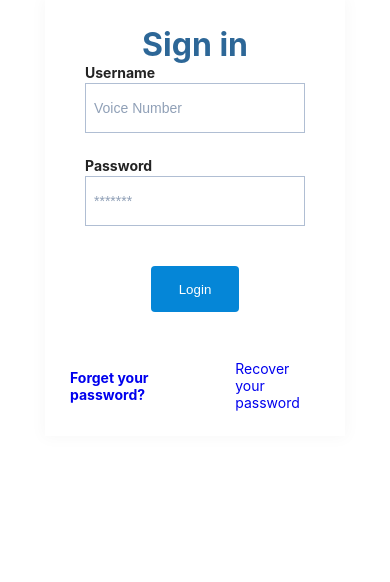
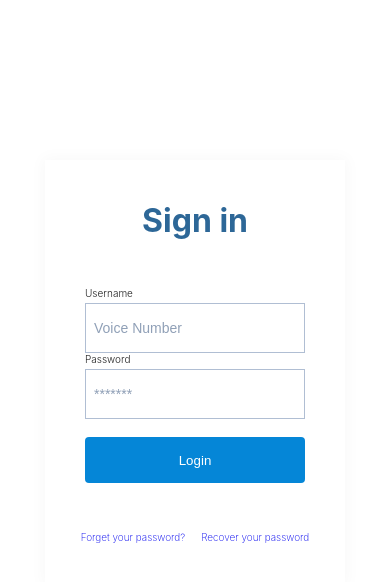
Before and after one commit to Akpatre-David/cyber-voice, a React (Create React App) app: page / in a window 390 px wide. Shown: the top 582 px of the page. Built offline with nearby package versions, Linux system fonts and the light colour scheme.

Commit message:
wip custom card

```diff
--- a/src/component/login/login.module.css
+++ b/src/component/login/login.module.css
@@ -3,20 +3,26 @@
   justify-content: center;
   align-items: center;
   margin: auto;
+  margin-top: 6rem;
 }
 
 .sign {
+  padding-top: 1rem;
+  padding-bottom: 2rem;
   text-align: center;
   font-weight: 700;
   font-size: 32px;
   color: #2d6797;
 }
 
-.inputContainer{
+.inputContainer {
   display: flex;
   flex-direction: column;
   justify-content: center;
   align-items: center;
+  @media screen and (max-width: 750px) {
+    margin-top: 15px;
+  }
 }
 
 .buttonStyle {
@@ -32,6 +38,11 @@
   height: 46px;
   border-radius: 4px;
   border: none;
+
+  @media screen and (max-width: 750px) {
+    margin-top: 2px;
+    width: 220px;
+  }
 }
 
 .linkContainer {
@@ -40,6 +51,11 @@
   align-items: center;
   text-decoration: none;
   gap: 5rem;
+  margin-bottom: 1rem;
+
+  @media screen and (max-width: 750px) {
+    gap: 1rem;
+  }
 }
 
 .links {
@@ -50,10 +66,18 @@
   color: #232323 !important;
   font-weight: 700;
   font-size: 14px;
+  @media screen and (max-width: 750px) {
+    font-weight: 200;
+    font-size: 10px;
+  }
 }
 
 .linkContainer > span:nth-of-type(2) {
   color: #23527c !important;
   font-weight: 400;
   font-size: 14px;
+  @media screen and (max-width: 750px) {
+    font-weight: 200;
+    font-size: 10px;
+  }
 }
--- a/src/customs/card/card.module.css
+++ b/src/customs/card/card.module.css
@@ -1,9 +1,10 @@
 .card {
   box-shadow: 0 0 15px 2px #10192808;
   padding: 25px;
-  width: 650px;
+  width: 720px;
 
   @media screen and (max-width: 750px) {
     width: 300px;
+    margin-top: 4rem;
   }
 }
--- a/src/customs/input/input.module.css
+++ b/src/customs/input/input.module.css
@@ -7,13 +7,18 @@
   font-weight: 700;
   font-size: 14px;
   color: #232323;
+  margin-bottom: 2px;
+  @media screen and (max-width: 750px) {
+    font-weight: 300;
+    font-size: 10px;
+  }
 }
 
 input {
   border: 1px solid #b0bed3;
   height: 50px;
   width: 388px;
-  margin-bottom: 1.5rem;
+
 
   @media screen and (max-width: 750px) {
     margin-top: 2px;
@@ -26,10 +31,11 @@ input::placeholder {
   font-weight: 400;
   font-size: 14px;
   color: #90a0b7;
+  margin-left: 1px;
 }
 
 .error {
   color: red;
-  font-size: 1rem;
+  font-size: 0.5rem;
   font-weight: bold;
 }
```
